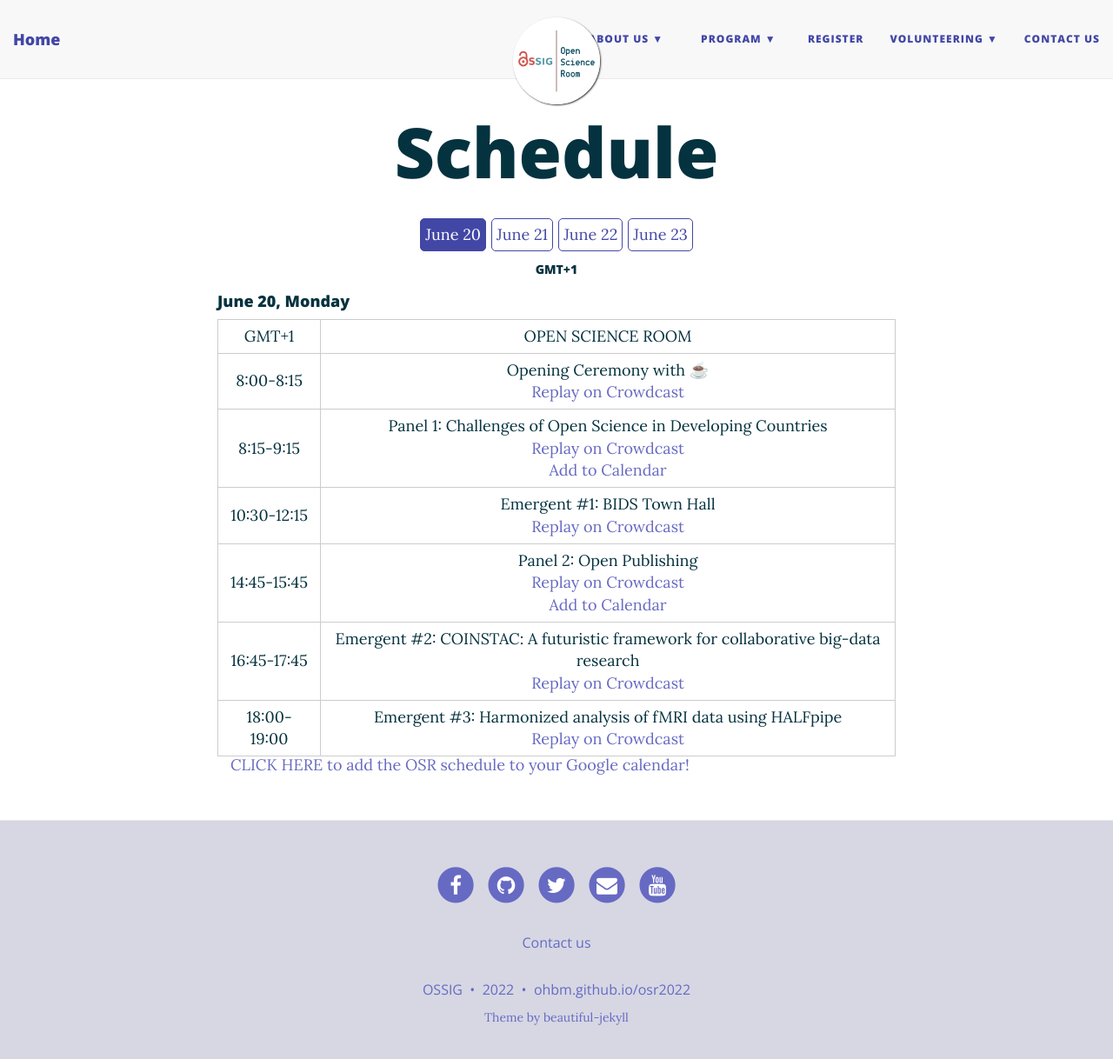
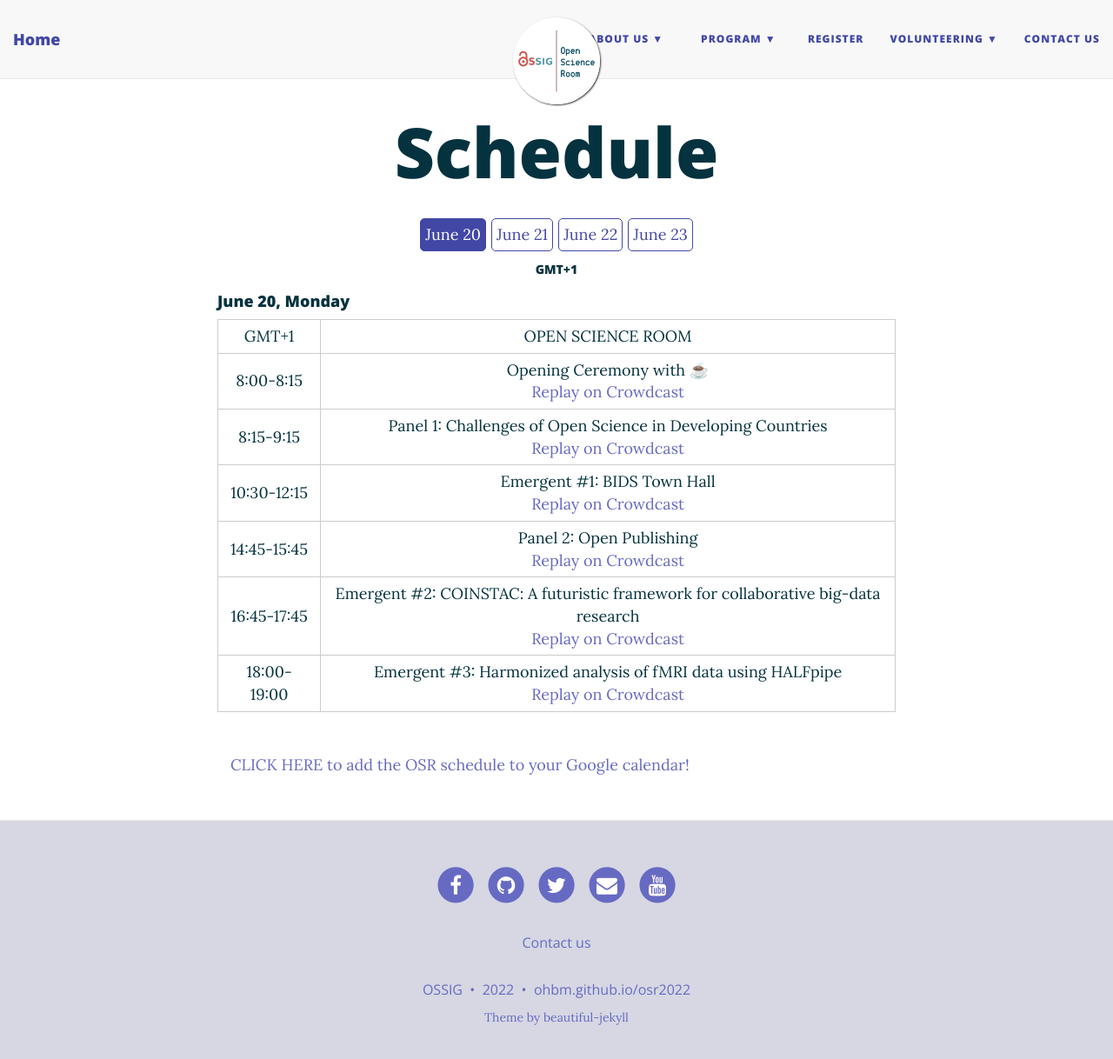
Before and after one commit to ohbm/osr2023, a Jekyll site: the page built from schedule.md, in a window 1280 px wide and 1231 px high. Shown: the top 1218 px of the window at 87% size. Built offline with Jekyll 4.4.1, drawn with Linux system fonts in a browser that asks for light colours; nearby versions of some CDN libraries.

Commit message:
first 2 days updated with replay links

```diff
--- a/schedule.md
+++ b/schedule.md
@@ -72,7 +72,7 @@
                 <td>
                     <div>Panel 1: Challenges of Open Science in Developing Countries</div>
                     <div><a href="https://www.crowdcast.io/e/panel-1-challenges-of" target="_blank">Replay on Crowdcast</a></div>
-                    <a href="https://add.eventable.com/events/629a28543ef85c3ac00e5e83/629a28568622ac08962b8c7f" class="eventable-link" target="_blank" data-key="629a28543ef85c3ac00e5e83" data-event="629a28568622ac08962b8c7f" data-style="1">Add to Calendar</a>
+<!--                     <a href="https://add.eventable.com/events/629a28543ef85c3ac00e5e83/629a28568622ac08962b8c7f" class="eventable-link" target="_blank" data-key="629a28543ef85c3ac00e5e83" data-event="629a28568622ac08962b8c7f" data-style="1">Add to Calendar</a> -->
                 </td>
             </tr>
             <tr>
@@ -87,7 +87,7 @@
                 <td>
                     <div>Panel 2: Open Publishing</div>
                     <div><a href="https://www.crowdcast.io/e/panel-2-open-publishing" target="_blank">Replay on Crowdcast</a></div>
-                    <a href="https://add.eventable.com/events/629a28543ef85c3ac00e5e83/629a4a43a7c9374f60d948fd/" class="eventable-link" target="_blank" data-key="629a28543ef85c3ac00e5e83" data-event="629a4a43a7c9374f60d948fd" data-style="1">Add to Calendar</a>
+<!--                     <a href="https://add.eventable.com/events/629a28543ef85c3ac00e5e83/629a4a43a7c9374f60d948fd/" class="eventable-link" target="_blank" data-key="629a28543ef85c3ac00e5e83" data-event="629a4a43a7c9374f60d948fd" data-style="1">Add to Calendar</a> -->
                 </td>
             </tr>
             <tr>
@@ -149,15 +149,15 @@
                 <td>14:45-15:45</td>
                 <td>
                     <div>Panel 3: Open Code - 6 Myths Debunked</div>
-                    <div><a href="https://www.crowdcast.io/e/panel-3-open-code-6" target="_blank">Click here to join this panel!</a></div>
-                    <a href="https://add.eventable.com/events/629a28543ef85c3ac00e5e83/629a4a43a7c9374f60d948fd/" data-event="629a4a43a7c9374f60d948fd" class="eventable-link" target="_blank" data-key="629a28543ef85c3ac00e5e83" data-style="1">Add to Calendar</a>
+                    <div><a href="https://www.crowdcast.io/e/panel-3-open-code-6" target="_blank">Replay on Crowdcast</a></div>
+<!--                     <a href="https://add.eventable.com/events/629a28543ef85c3ac00e5e83/629a4a43a7c9374f60d948fd/" data-event="629a4a43a7c9374f60d948fd" class="eventable-link" target="_blank" data-key="629a28543ef85c3ac00e5e83" data-style="1">Add to Calendar</a> -->
                 </td>
             </tr>
             <tr>
                 <td>17:45-18:45</td>
                 <td>
                     <div>Emergent #7: Physiopy open meeting: Best practices in using physiological data to denoise functional timeseries</div>
-                    <div><a href="https://www.crowdcast.io/e/osr-2022--emergent-7" target="_blank">Click here to join this session!</a></div>
+                    <div><a href="https://www.crowdcast.io/e/osr-2022--emergent-7" target="_blank">Replay on Crowdcast</a></div>
                 </td>
             </tr>
         </table>
@@ -192,7 +192,7 @@
                 <td>12:45-13:45</td>
                 <td>
                     <div>Table Talk 2: Charting a career path after the PhD with Thomas Yeo</div>
-<!--                     <div><a href="https://www.crowdcast.io/e/osr-2022--charting" target="_blank">Click here to join this session!</a></div> -->
+                    <div><a href="https://www.crowdcast.io/e/osr-2022--charting" target="_blank">Click here to join this session!</a></div>
                 </td>
             </tr>
             <tr>
@@ -241,7 +241,7 @@
                 <td>11:45-12:45</td>
                 <td>
                     <div>Table Talk 3: Reproducible Science and my role in it with Thomas Nichols</div>
-<!--                     <div><a href="https://www.crowdcast.io/e/osr-2022--reproducible" target="_blank">Click here to join this session!</a></div> -->
+                    <div><a href="https://www.crowdcast.io/e/osr-2022--reproducible" target="_blank">Click here to join this session!</a></div>
                 </td>
             </tr>
             <tr>
```
